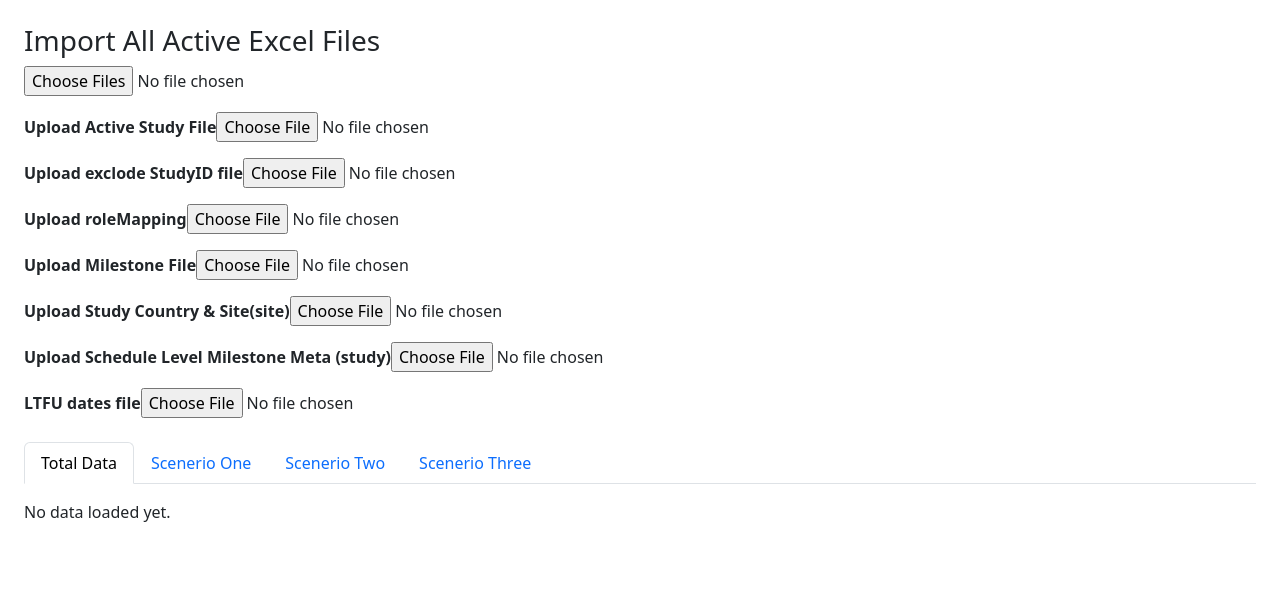
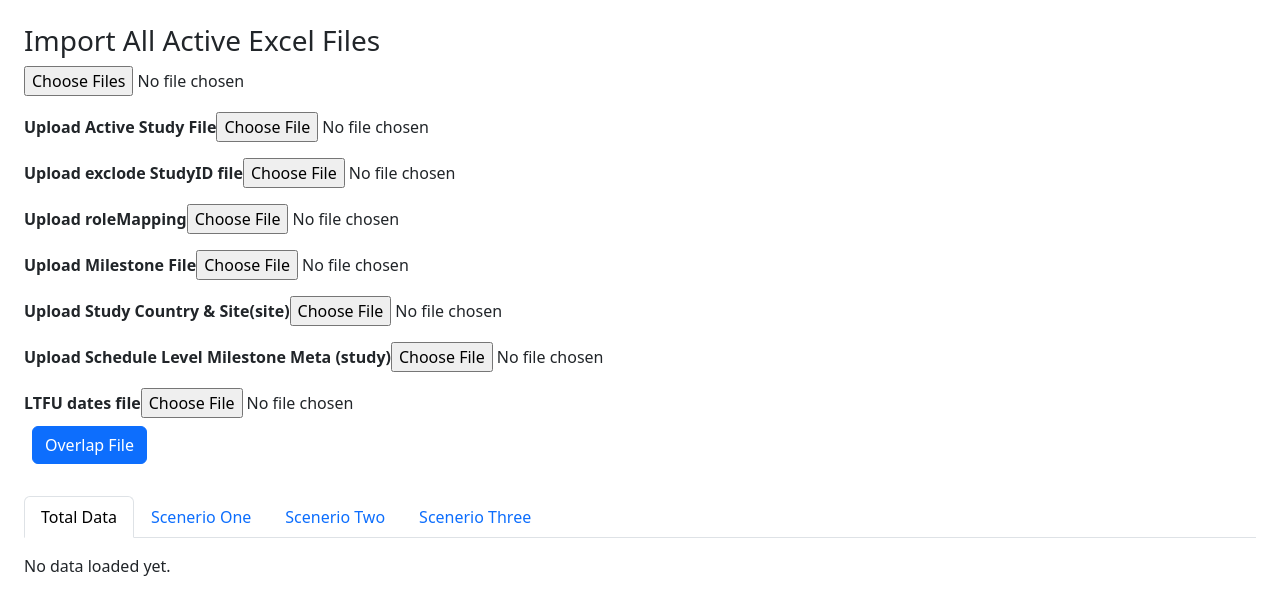
Before and after one commit to Jyotigahali/oraapp, a React (Create React App) app in the folder SharePointFrontend/: page / in a window 1280 px wide. Shown: the top 614 px of the page. Built offline with nearby package versions, Linux system fonts and the light colour scheme.

Commit message:
overlap chages

```diff
--- a/SharePointFrontend/src/App.js
+++ b/SharePointFrontend/src/App.js
@@ -19,7 +19,7 @@ function App() {
   const [excludedOraStudyIds, setExcludedOraStudyIds] = useState([]);
   const [roleMapping, setRoleMapping] = useState({});
 
-
+  const PHASE_ORDER = ["Startup", "Conduct", "LTFU", "DBL", "Closeout"];
 
   // You can change this to 25, 50, etc.
 
@@ -922,6 +922,77 @@ function App() {
       console.error("❌ Error reading LTFU file:", err);
     }
   };
+  const handleOverlapData = () => {
+    if (!data || data.length === 0) {
+      alert("No data available for overlap check");
+      return;
+    }
+
+    // Group by Study ID
+    const grouped = data.reduce((acc, row) => {
+      const id = row.oraStudyId;
+      if (!acc[id]) acc[id] = [];
+      acc[id].push(row);
+      return acc;
+    }, {});
+
+    const updatedRows = [];
+
+    Object.values(grouped).forEach(rows => {
+      // Sort by custom phase order
+      rows.sort((a, b) => {
+        return PHASE_ORDER.indexOf(a.phase) - PHASE_ORDER.indexOf(b.phase);
+      });
+
+      let prevEnd = null;
+
+      rows.forEach((row, idx) => {
+        const start = row.plannedStart ? new Date(row.plannedStart) : null;
+        const end = row.plannedEnd ? new Date(row.plannedEnd) : null;
+
+        let overlap = ""; // leave blank unless it’s a phase transition row
+
+        // Mark only first row of each phase
+        if (
+          idx === 0 || // first phase always gets a marker
+          row.phase !== rows[idx - 1].phase // new phase transition
+        ) {
+          if (prevEnd && start) {
+            overlap = prevEnd <= start ? "True" : "False";
+          } else {
+            overlap = "True"; // no previous to compare
+          }
+        }
+
+        updatedRows.push({
+          ...row,
+          Overlap: overlap,
+        });
+
+        if (end) prevEnd = end;
+      });
+    });
+
+
+    updateData(updatedRows);
+
+
+    const overlapFalseRows = updatedRows.filter(row => row.Overlap === "False");
+
+    if (overlapFalseRows.length === 0) {
+      alert("No overlap issues found");
+    } else {
+      const worksheet = XLSX.utils.json_to_sheet(overlapFalseRows);
+      const workbook = XLSX.utils.book_new();
+      XLSX.utils.book_append_sheet(workbook, worksheet, "Overlap Issues");
+      XLSX.writeFile(workbook, "overlap_check_false.xlsx");
+      console.log("✅ Overlap issues file exported with only 'False' rows");
+    }
+
+
+    console.log("✅ Overlap file exported in simplified format");
+  };
+
 
   return (
     <div className="m-4">
@@ -957,6 +1028,10 @@ function App() {
         <label><strong>LTFU dates file</strong></label>
         <input type="file" accept=".xlsx,.xls, .csv" onChange={handleLTFUDates} />
       </div>
+      <button onClick={handleOverlapData} className="btn btn-primary m-2">
+        Overlap File
+      </button>
+
       <Categories craData={cradata} errorFile={invalidPhaseRows} currentData={data} loading={loading} currentPage={currentPage} setCurrentPage={setCurrentPage} />
       {!loading && data.length === 0 && <p className="mt-3">No data loaded yet.</p>}
     </div>
```
